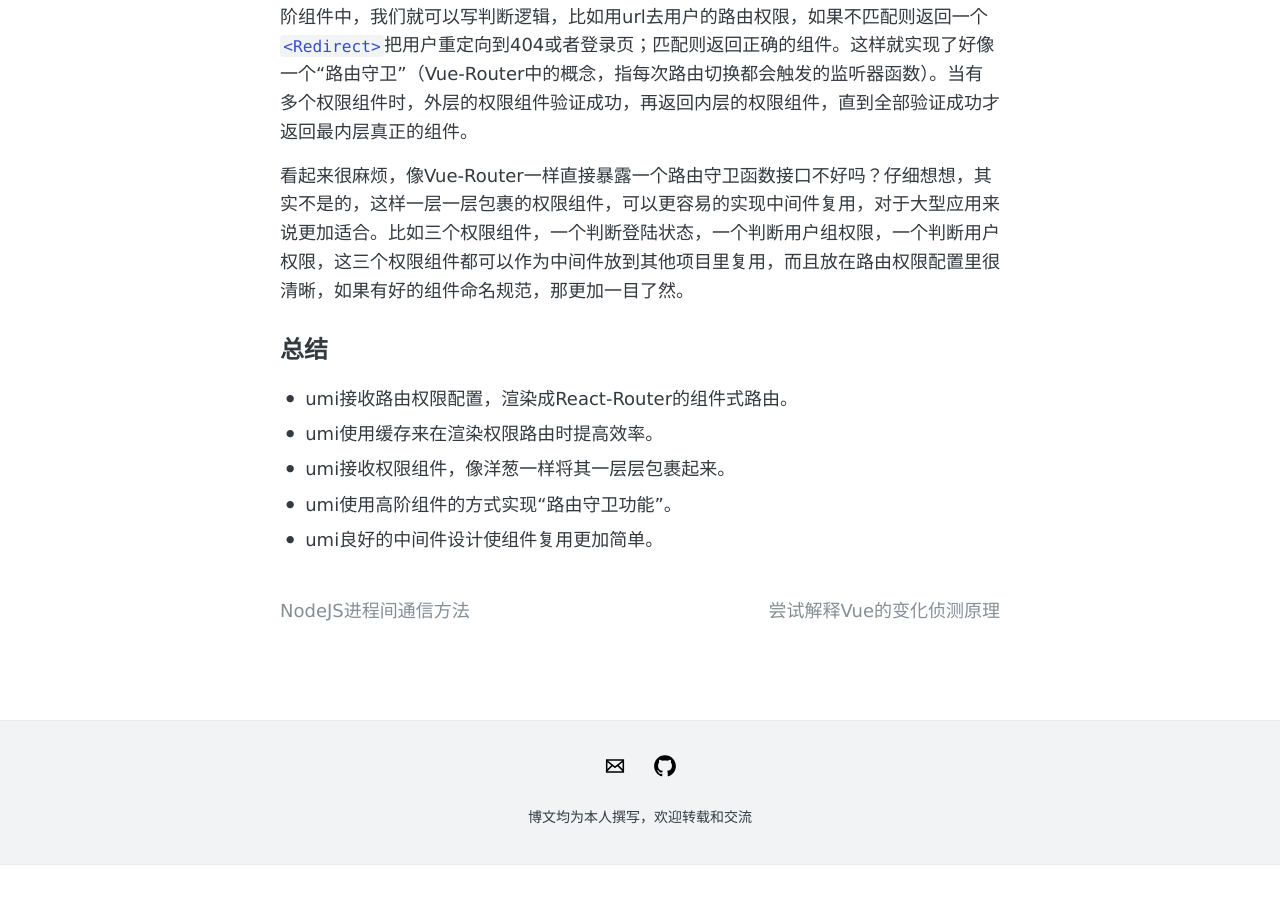
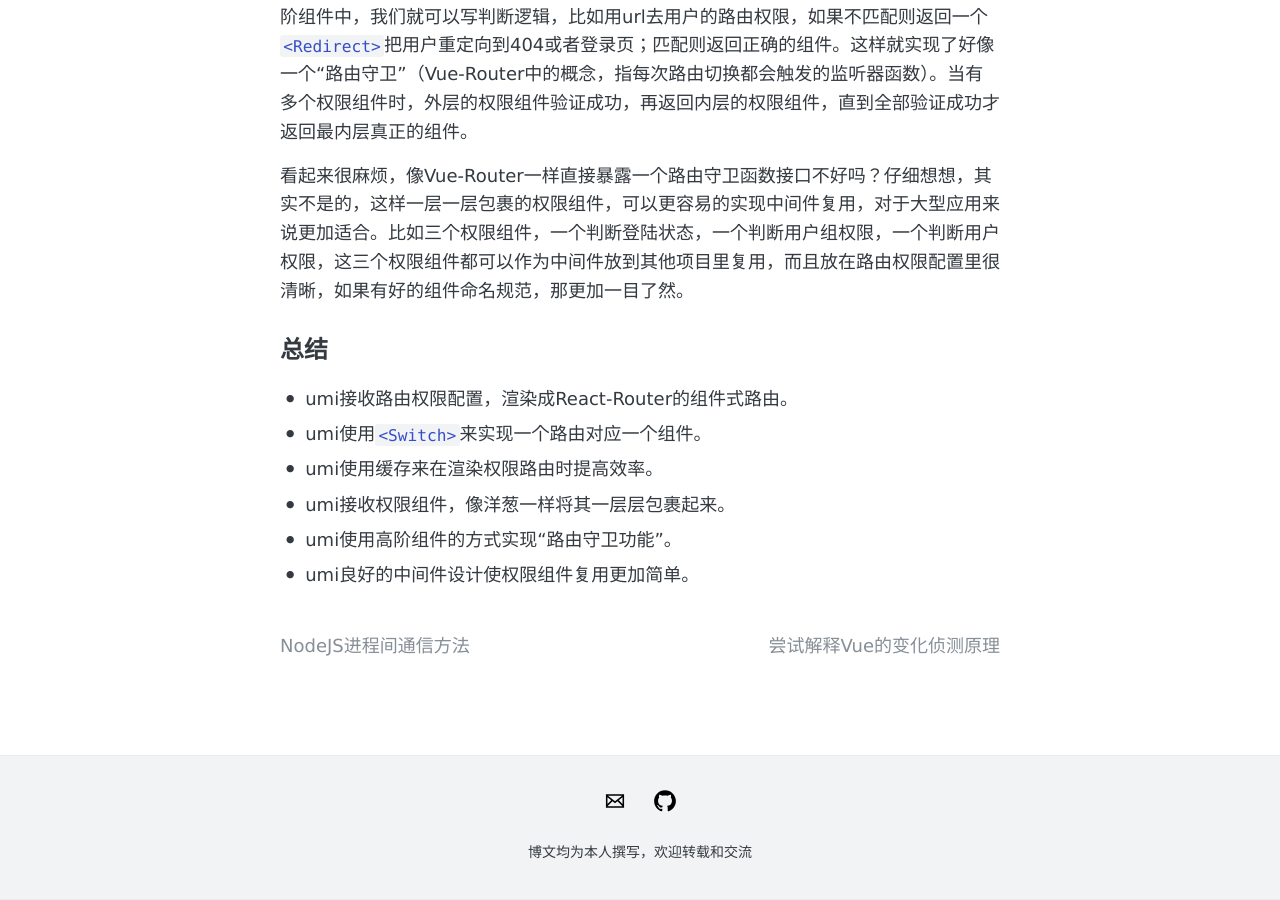
Before and after one commit to ExcitedSpider/archive.excitedspider.github.io, a Jekyll site: the page built from _posts/2019-8-12-Umi.js权限路由模块源码精读.md, in a window 1280 px wide and 900 px high, scrolled down 4882 px. Built offline with Jekyll 4.4.1, drawn with Linux system fonts in a browser that asks for light colours; before the commit the page ends 5747 px from its top, so only the background shows below that.

Commit message:
2019/8/12 21:24 by

```diff
--- a/_posts/2019-8-12-Umi.js权限路由模块源码精读.md
+++ b/_posts/2019-8-12-Umi.js权限路由模块源码精读.md
@@ -201,7 +201,8 @@
 ## 总结
 
 - umi接收路由权限配置，渲染成React-Router的组件式路由。
+- umi使用`<Switch>`来实现一个路由对应一个组件。
 - umi使用缓存来在渲染权限路由时提高效率。
 - umi接收权限组件，像洋葱一样将其一层层包裹起来。
 - umi使用高阶组件的方式实现“路由守卫功能”。
-- umi良好的中间件设计使组件复用更加简单。
+- umi良好的中间件设计使权限组件复用更加简单。
```
